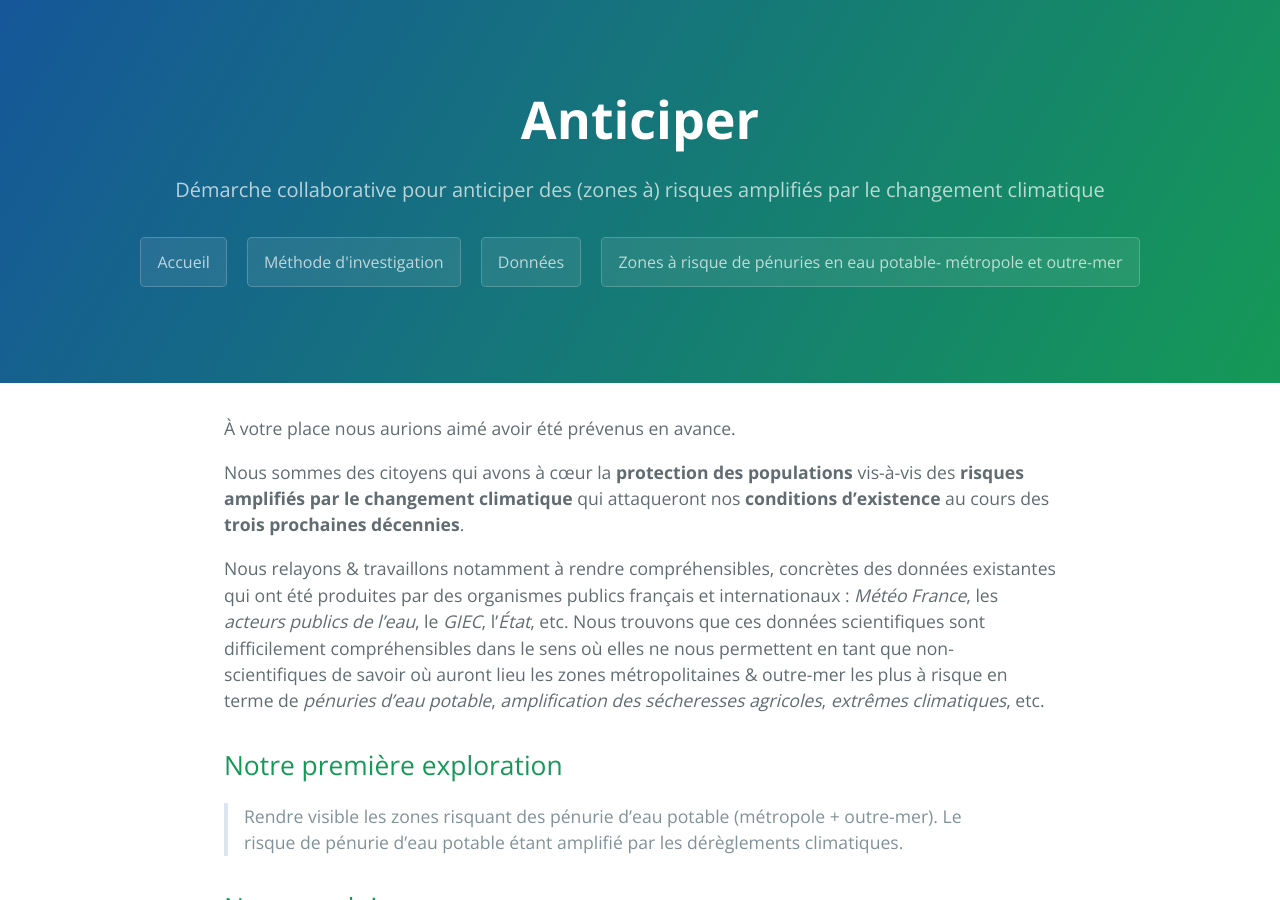
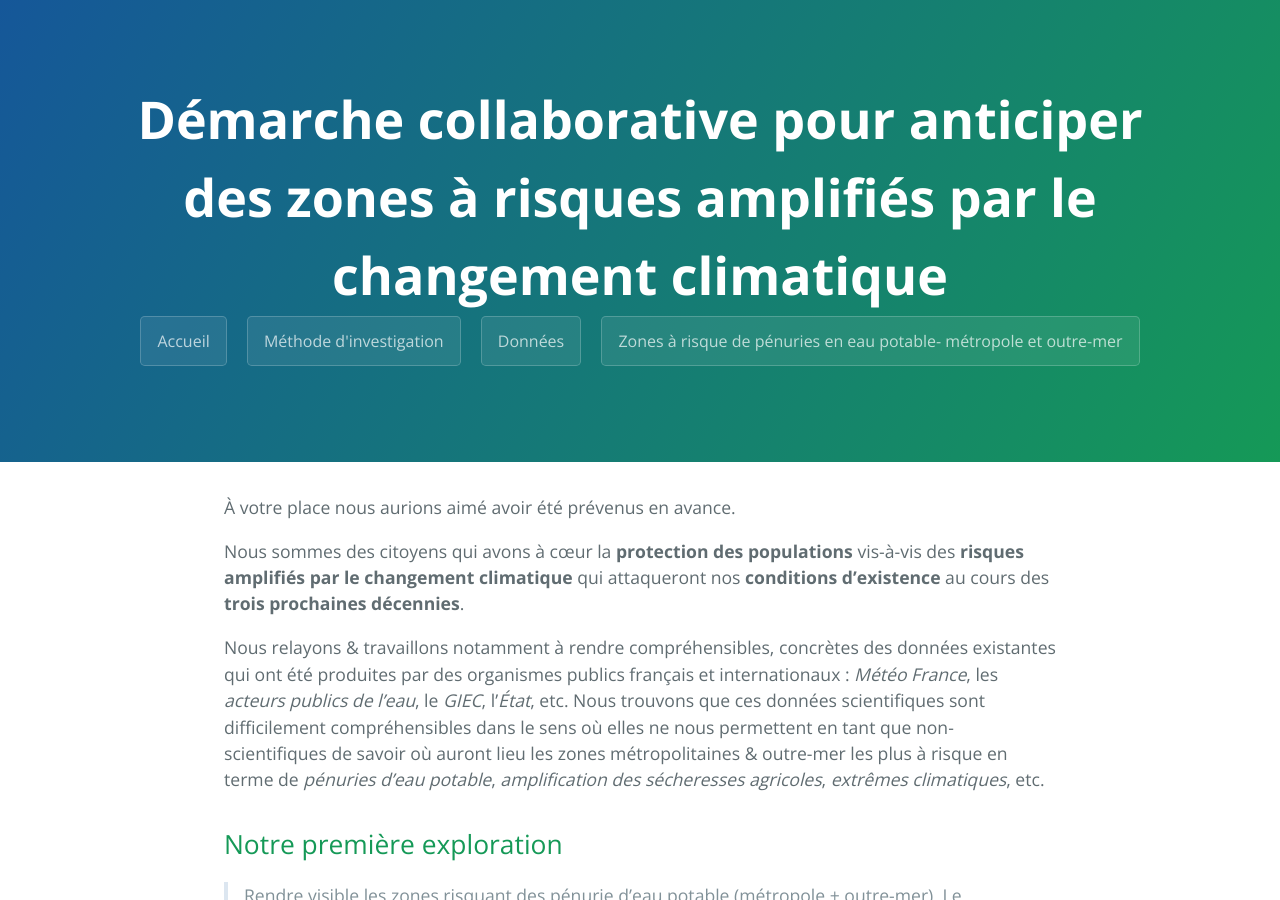
Before and after one commit to secheresses/Ancien-site, a Jekyll site: the page built from index.md, in a window 1280 px wide and 900 px high. Built offline with Jekyll 4.4.1, drawn with Linux system fonts in a browser that asks for light colours.

Commit message:
Suppression tagline

```diff
--- a/_layouts/default.html
+++ b/_layouts/default.html
@@ -23,8 +23,7 @@
     <a id="skip-to-content" href="#content">Aller au contenu</a>
 
     <header class="page-header" role="banner">
-      <h1 class="project-name">{{ page.title | default: site.title | default: site.github.repository_name }}</h1>
-      <h2 class="project-tagline">Démarche collaborative pour anticiper des (zones à) risques amplifiés par le changement climatique</h2>
+      <h1 class="project-name">Démarche collaborative pour anticiper des zones à risques amplifiés par le changement climatique</h1>
         <a href="https://anticiper.github.io" class="btn">Accueil</a>
         <a href="../methode" class="btn">Méthode d'investigation</a>
         <a href="../donnees" class="btn">Données</a>
```
